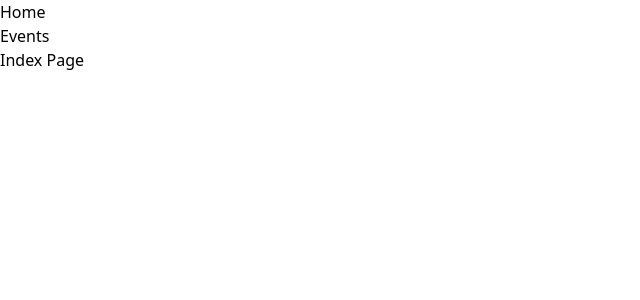
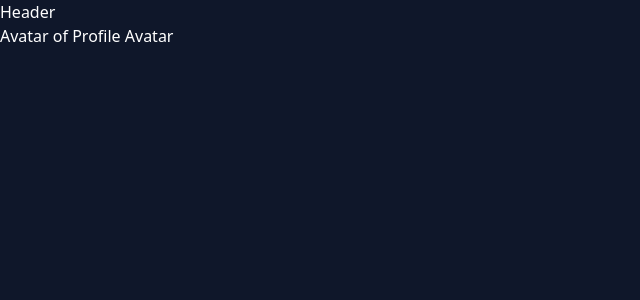
Before and after one commit to mdshiabulcse/nuxt-project, a Nuxt app: page / in a window 1280 px wide. Shown: the top 300 px of the page, without its empty margins (0-640 px from the left). Built offline with nearby package versions, Linux system fonts and the light colour scheme.

Commit message:
page routing components

```diff
--- a/app.vue
+++ b/app.vue
@@ -1,12 +1,7 @@
 <template>
-  <div>
+  <div class="bg-slate-900 h-screen text-white">
     <NuxtLayout>
-      <header>
-        <ul>
-          <li><NuxtLink to="/">Home</NuxtLink></li>
-          <li><NuxtLink to="/events">Events</NuxtLink></li>
-        </ul>
-      </header>
+      <Header/>
       <NuxtPage/>
     </NuxtLayout>
   </div>
--- /dev/null
+++ b/components/Alert.vue
@@ -0,0 +1,5 @@
+<template>
+  <div class="bg-green-500 rounded px-2 py-1 text-white mb-2">
+    This is an Alert Template
+  </div>
+</template>
--- /dev/null
+++ b/components/Header.vue
@@ -0,0 +1,3 @@
+<template>
+  <div>Header</div>
+</template>
--- /dev/null
+++ b/components/profile/header/Avatar.vue
@@ -0,0 +1,5 @@
+<template>
+  <div class="ProfileHeaderAvatar">
+      Avatar of Profile Avatar
+  </div>
+</template>
--- /dev/null
+++ b/components/profile/header/index.vue
@@ -0,0 +1,5 @@
+<template>
+  <div class="ProfileHeader">Profile header
+  <ProfileHeaderAvatar/>
+  </div>
+</template>
--- /dev/null
+++ b/components/profile/index.vue
@@ -0,0 +1,3 @@
+<template>
+  <div><ProfileHeader></ProfileHeader> </div>
+</template>
--- a/pages/index.vue
+++ b/pages/index.vue
@@ -1,5 +1,8 @@
+
 <template>
-  <div>
-    Index Page
+  <div class="Main">
+ <ProfileHeaderAvatar/>
   </div>
 </template>
+<script setup lang="ts">
+</script>
```
